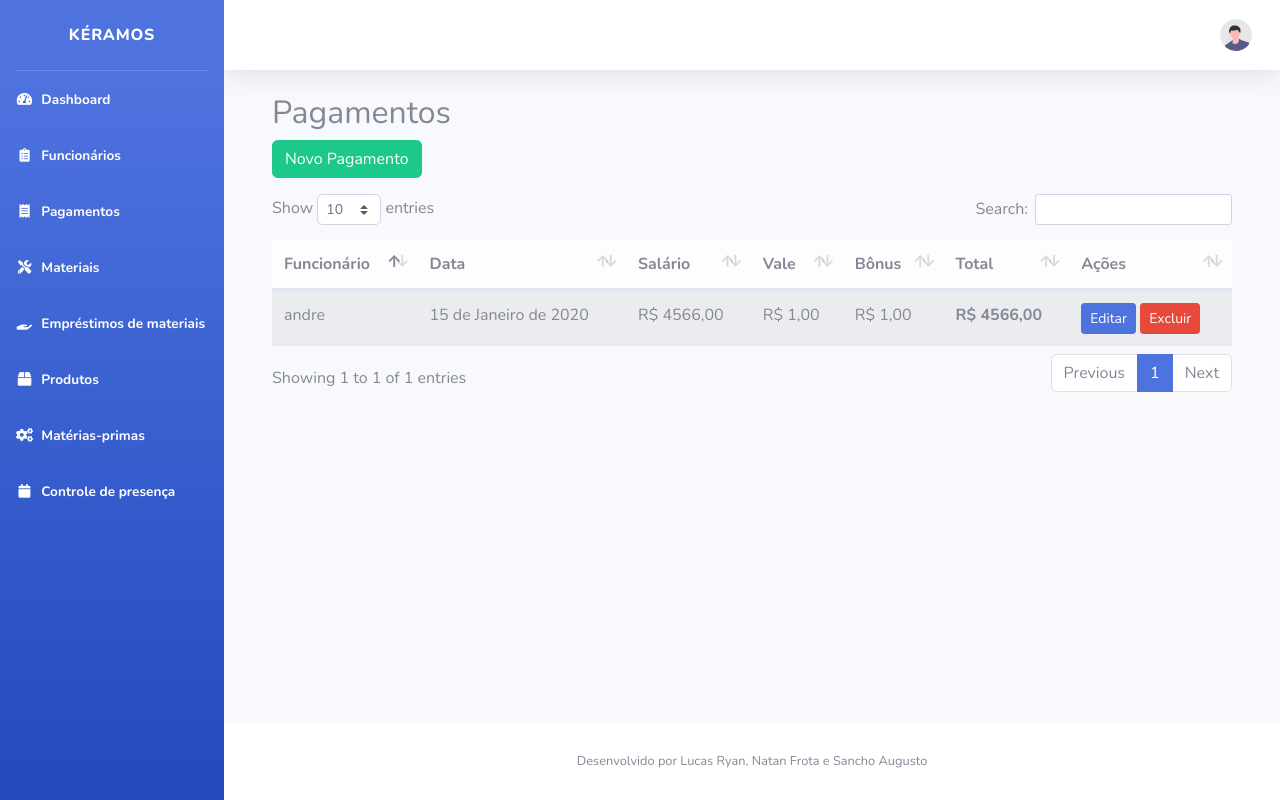
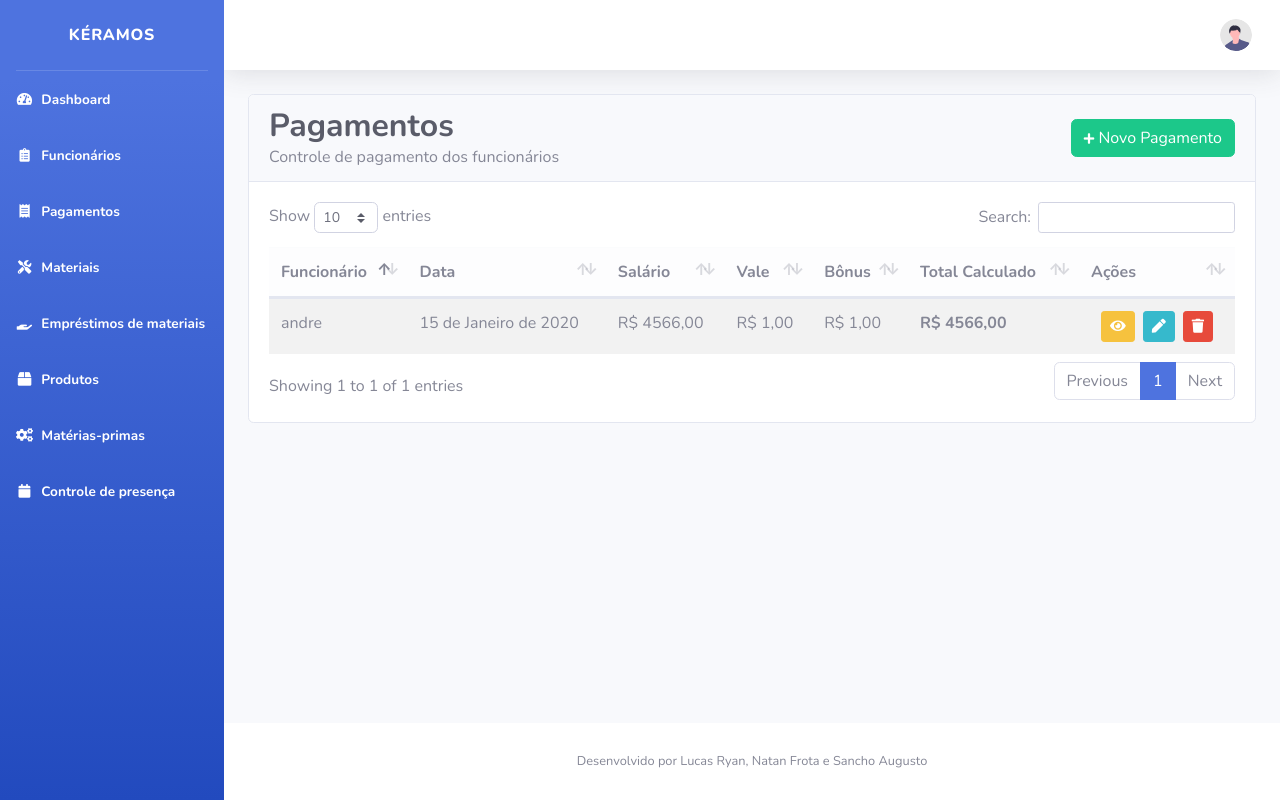
Before and after one commit to lucasxsdw/Gestao_fabrica_ceramica, a Django app: page /pagamento/ in a window 1280 px wide. Run offline with Django 5.2, Linux system fonts and the light colour scheme; data comes from the database, SQL or seed files in the repository; tables that the repository leaves empty hold one stand-in row (values such as "Sample post"); some libraries are stand-ins or nearby versions.

Commit message:
feat: Ajustes de layout pagamento, novo detalhar e listar

```diff
--- a/pagamento/models.py
+++ b/pagamento/models.py
@@ -5,8 +5,14 @@ class Pagamento(models.Model): # Toda classe que herda de models.Model, vira uma
     funcionario = models.ForeignKey(Funcionario, on_delete=models.CASCADE, related_name='pagamentos') # Cria um relacionamento com o model Funcionario, onde cada pagamento está vinculado a um funcionário.
     data_pagamento = models.DateField(verbose_name= "Data de pagamento") # Campo para armazenar a data do pagamento.
     vale_desconto = models.DecimalField(max_digits=10, decimal_places=2) # Campo para armazenar o valor do vale desconto, com até 10 dígitos no total e 2 casas decimais.
-    bonus_comissao = models.DecimalField(max_digits=10, decimal_places=2) # Campo para armazenar o valor do bônus ou comissão, com até 10 dígitos no total e 2 casas decimais.
+    bonus_comissao = models.DecimalField(max_digits=10, decimal_places=2)# Campo para armazenar o valor do bônus ou comissão, com até 10 dígitos no total e 2 casas decimais.
+    pago = models.BooleanField(default=False)
+
+    @property
+    def total_calculado(self):
+        return self.funcionario.salario - self.vale_desconto + self.bonus_comissao
+
 
 
     def __str__(self): # Método especial que o django usa para exibir o objeto como string(texto).
-        return f"{self.funcionario.nome} - {self.data_pagamento} - R$ {self.valor_total}"
+        return f"{self.funcionario.nome} - {self.data_pagamento}"
--- a/pagamento/urls.py
+++ b/pagamento/urls.py
@@ -1,9 +1,14 @@
 from django.urls import path
 from . import views
 
+app_name = 'pagamento'
+
 urlpatterns = [
-    path('', views.pagamento_list, name='pagamento_list'),
-    path('novo/', views.pagamento_create, name='pagamento_create'),
-    path('<int:pk>/editar/', views.pagamento_update, name='pagamento_update'),
-    path('<int:pk>/deletar/', views.pagamento_delete, name='pagamento_delete'),
+    path('', views.listar, name='listar_pagamentos'),
+    path('<int:id>', views.detalhar, name='detalhar_pagamento'),
+    path('adicionar/', views.adicionar, name='adicionar_pagamento'),
+    path('editar/<int:id>', views.editar, name='editar_pagamento'),
+    path('excluir/<int:id>', views.excluir, name='excluir_pagamento'),
+
+    path('toggle/<int:id>/', views.pagamento_toggle, name='pagamento_toggle'),
 ]
--- a/pagamento/views.py
+++ b/pagamento/views.py
@@ -2,34 +2,48 @@ from django.shortcuts import render, redirect, get_object_or_404
 from .models import Pagamento
 from .forms import PagamentoForm
 
-def pagamento_list(request):
+# Listar todos os pagamentos
+def listar(request):
     pagamentos = Pagamento.objects.all()
-    return render(request, 'pagamento/list.html', {'pagamentos': pagamentos})
+    return render(request, 'pagamento/listar.html', {'pagamentos': pagamentos})
 
-def pagamento_create(request):
-    form = PagamentoForm(request.POST or None)
-    if form.is_valid():
-        form.save()
-        return redirect('pagamento_list')
+# Detalhar um pagamento específico
+def detalhar(request, id):
+    pagamento = get_object_or_404(Pagamento, id=id)
+    return render(request, 'pagamento/detalhar.html', {'pagamento': pagamento})
+
+# Adicionar um novo pagamento
+def adicionar(request):
+    if request.method == 'POST':
+        form = PagamentoForm(request.POST)
+        if form.is_valid():
+            form.save()
+            return redirect('pagamento:listar_pagamentos')
+    else:
+        form = PagamentoForm()
     return render(request, 'pagamento/form.html', {'form': form})
 
-def pagamento_update(request, pk):
-    pagamento = get_object_or_404(Pagamento, pk=pk)
-    form = PagamentoForm(request.POST or None, instance=pagamento)
-    if form.is_valid():
-        form.save()
-        return redirect('pagamento_list')
+# Editar um pagamento
+def editar(request, id):
+    pagamento = get_object_or_404(Pagamento, id=id)
+    if request.method == 'POST':
+        form = PagamentoForm(request.POST, instance=pagamento)
+        if form.is_valid():
+            form.save()
+            return redirect('pagamento:listar_pagamentos')
+    else:
+        form = PagamentoForm(instance=pagamento)
     return render(request, 'pagamento/form.html', {'form': form})
 
-def pagamento_delete(request, pk):
-    pagamento = get_object_or_404(Pagamento, pk=pk)
-    if request.method == "POST":
-        pagamento.delete()
-        return redirect('pagamento_list')
-    return render(request, 'pagamento/confirm_delete.html', {'object': pagamento})
+# Excluir um pagamento
+def excluir(request, id):
+    pagamento = get_object_or_404(Pagamento, id=id)
+    pagamento.delete()
+    return redirect('pagamento:listar_pagamentos')
 
-def pagamento_list(request):
-    pagamentos = Pagamento.objects.all()
-    for p in pagamentos:
-        p.total_calculado = p.funcionario.salario - p.vale_desconto + p.bonus_comissao
-    return render(request, 'pagamento/list.html', {'pagamentos': pagamentos})
+# Alternar status (pago/não pago)
+def pagamento_toggle(request, id):
+    pagamento = get_object_or_404(Pagamento, id=id)
+    pagamento.pago = not pagamento.pago
+    pagamento.save()
+    return redirect('pagamento:listar_pagamentos')
--- a/templates/__sidebar.html
+++ b/templates/__sidebar.html
@@ -23,7 +23,7 @@
             <span>Funcionários</span></a>
     </li>
     <li class="nav-item active">
-        <a class="nav-link" href="">
+        <a class="nav-link" href="{% url 'pagamento:listar_pagamentos' %}">
             <i class="fas fa-fw fa-receipt"></i>
             <span>Pagamentos</span></a>
     </li>
--- a/templates/pagamento/list.html
+++ /dev/null
@@ -1,41 +0,0 @@
-{% extends '_base.html' %}
-
-{% block content %}
-<div class="container mt-4">
-    <h2>Pagamentos</h2>
-    <a href="{% url 'pagamento_create' %}" class="btn btn-success mb-3">Novo Pagamento</a>
-    <table class="table table-striped table-hover">
-        <thead class="table-light">
-            <tr>
-                <th>Funcionário</th>
-                <th>Data</th>
-                <th>Salário</th>
-                <th>Vale</th>
-                <th>Bônus</th>
-                <th>Total</th>
-                <th>Ações</th>
-            </tr>
-        </thead>
-        <tbody>
-            {% for pagamento in pagamentos %}
-            <tr>
-                <td>{{ pagamento.funcionario.nome }}</td>
-                <td>{{ pagamento.data_pagamento|date:"d \d\e F \d\e Y" }}</td>
-                <td>R$ {{ pagamento.funcionario.salario|floatformat:2 }}</td>
-                <td>R$ {{ pagamento.vale_desconto|floatformat:2 }}</td>
-                <td>R$ {{ pagamento.bonus_comissao|floatformat:2 }}</td>
-                <td><strong>R$ {{ pagamento.total_calculado|floatformat:2 }}</strong></td>
-                <td>
-                    <a href="{% url 'pagamento_update' pagamento.pk %}" class="btn btn-primary btn-sm">Editar</a>
-                    <a href="{% url 'pagamento_delete' pagamento.pk %}" class="btn btn-danger btn-sm">Excluir</a>
-                </td>
-            </tr>
-            {% empty %}
-            <tr>
-                <td colspan="7" class="text-center">Nenhum pagamento cadastrado.</td>
-            </tr>
-            {% endfor %}
-        </tbody>
-    </table>
-</div>
-{% endblock %}
--- /dev/null
+++ b/templates/pagamento/listar.html
@@ -0,0 +1,69 @@
+{% extends "_base.html" %}
+
+{% block title %} Pagamento {% endblock %}
+
+{% block content %}
+<div class="card">
+    <div class="card-header d-flex flex-column justify-content-between flex-sm-row align-items-center">
+        <div class="mr-3">
+            <h1 class="h2 text-dark font-weight-bold m-0">Pagamentos</h1>
+            <p class="m-0">Controle de pagamento dos funcionários</p>
+        </div>
+        <a class="btn btn-success my-2" href="{% url 'pagamento:adicionar_pagamento' %}">
+            <i class="fas fa-plus fa-xs"></i>
+            Novo Pagamento
+        </a>
+    </div>
+    <div class="card-body">
+        <div class="table-responsive">
+            <table class="table table-striped table-hover">
+                <thead class="table-light">
+                    <tr>
+                        <th>Funcionário</th>
+                        <th>Data</th>
+                        <th>Salário</th>
+                        <th>Vale</th>
+                        <th>Bônus</th>
+                        <th>Total Calculado</th>
+
+                        <th>Ações</th>
+                    </tr>
+                </thead>
+                <tbody>
+                    {% for pagamento in pagamentos %}
+                    <tr>
+                        <td>{{ pagamento.funcionario.nome }}</td>
+                        <td>{{ pagamento.data_pagamento|date:"d \d\e F \d\e Y" }}</td>
+                        <td>R$ {{ pagamento.funcionario.salario }}</td>
+                        <td>R$ {{ pagamento.vale_desconto }}</td>
+                        <td>R$ {{ pagamento.bonus_comissao }}</td>
+                        <td><strong>R$ {{ pagamento.total_calculado }}</strong></td>
+
+                         <td class="d-flex justify-content-center align-items-center gap-1">
+                                    <a href="{% url 'pagamento:detalhar_pagamento' pagamento.id %}" class="btn btn-warning btn-sm mx-1" aria-label="Ver">
+                                        <i class="fas fa-eye"></i>
+                                    </a>
+
+                                    <a href="{% url 'pagamento:detalhar_pagamento' pagamento.id %}" class="btn btn-info btn-sm mx-1" aria-label="Editar">
+                                        <i class="fas fa-pen"></i>
+                                    </a>
+
+                                    <button class="btn btn-danger btn-sm mx-1" aria-label="Excluir"
+                                            data-toggle="modal"
+                                            data-target="#modalConfirmacaoExclusao"
+                                            data-url="{% url  'pagamento:detalhar_pagamento' pagamento.id %}">
+                                        <i class="fas fa-trash"></i>
+                                    </button>
+                              </td>
+                    </tr>
+                    {% empty %}
+                    <tr>
+                        <td colspan="8" class="text-center">Nenhum pagamento cadastrado.</td>
+                    </tr>
+                    {% endfor %}
+                </tbody>
+            </table>
+        </div>
+    </div>
+</div>
+{% endblock %}
```
Also changed, not shown: templates/pagamento/confirm_delete.html (deleted, +0 -11 lines), templates/pagamento/detalhar.html (added, +78 -0 lines), templates/pagamento/form.html (+37 -10 lines).
